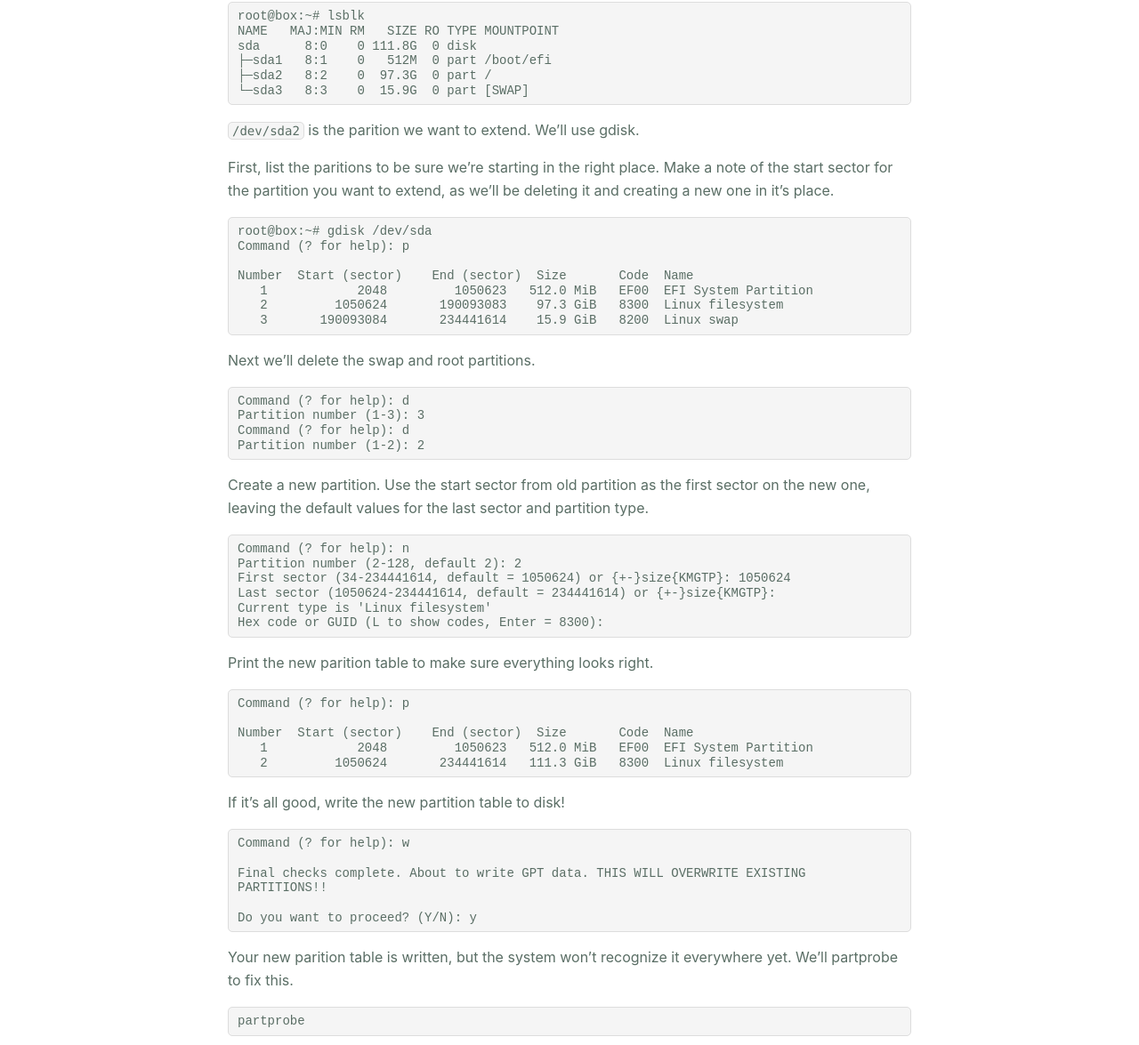
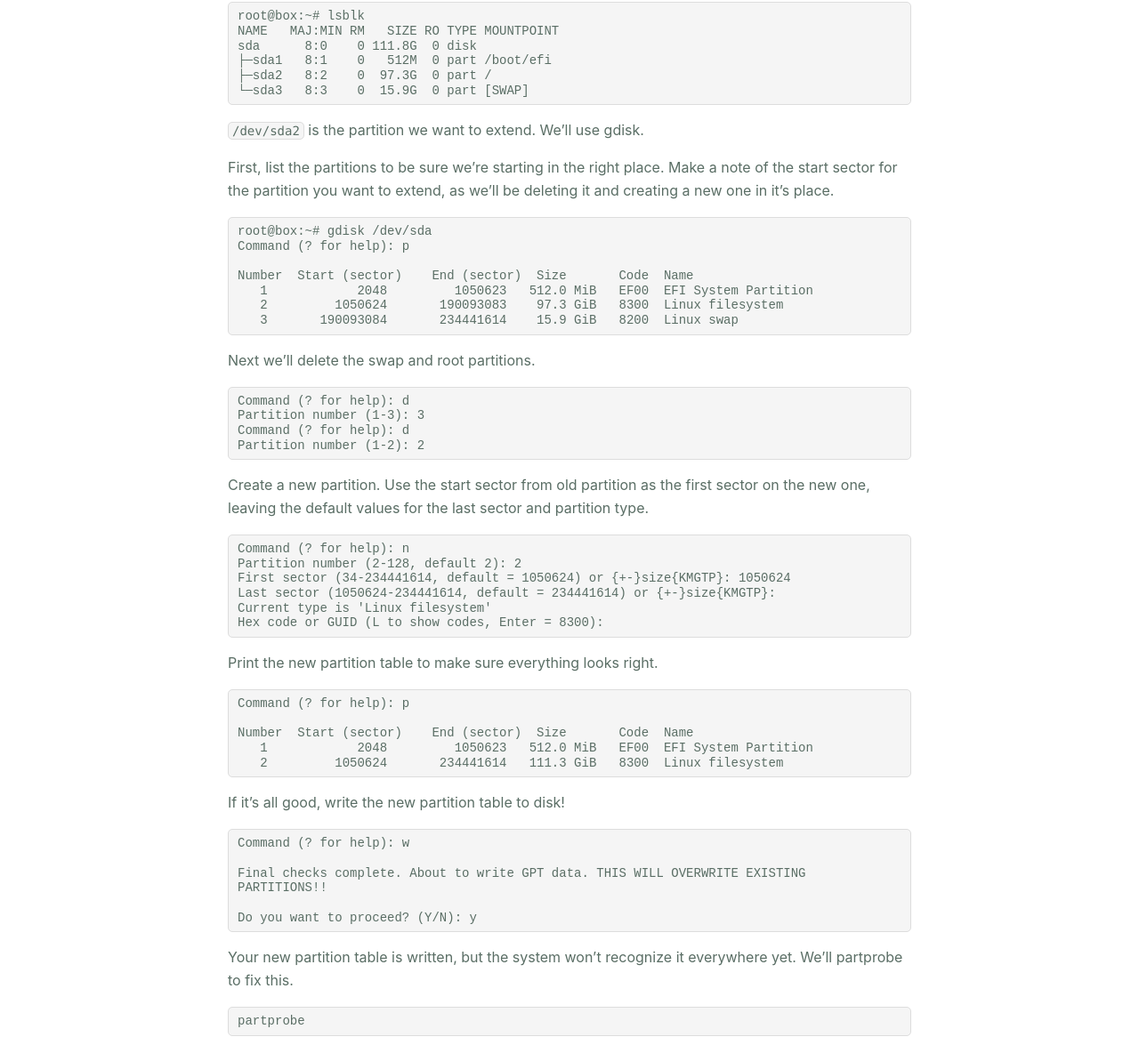
Before and after one commit to Alanaktion/alanaktion.github.io, a Jekyll site: the page built from _posts/2016-09-14-expand-live-filesystem.md, in a window 1280 px wide. Shown: the part 430-1605 px from the top of the page at 89% size. Built offline with Jekyll 4.4.1, drawn with Linux system fonts in a browser that asks for light colours.

Commit message:
Fixing some typos
Apparently I have a hard time spelling "partition" :P

````diff
--- a/_posts/2016-09-14-expand-live-filesystem.md
+++ b/_posts/2016-09-14-expand-live-filesystem.md
@@ -17,9 +17,9 @@ sda      8:0    0 111.8G  0 disk
 └─sda3   8:3    0  15.9G  0 part [SWAP]
 ```
 
-`/dev/sda2` is the parition we want to extend. We'll use gdisk.
+`/dev/sda2` is the partition we want to extend. We'll use gdisk.
 
-First, list the paritions to be sure we're starting in the right place. Make a note of the start sector for the partition you want to extend, as we'll be deleting it and creating a new one in it's place.
+First, list the partitions to be sure we're starting in the right place. Make a note of the start sector for the partition you want to extend, as we'll be deleting it and creating a new one in it's place.
 
 ```
 root@box:~# gdisk /dev/sda
@@ -51,7 +51,7 @@ Current type is 'Linux filesystem'
 Hex code or GUID (L to show codes, Enter = 8300):
 ```
 
-Print the new parition table to make sure everything looks right.
+Print the new partition table to make sure everything looks right.
 
 ```
 Command (? for help): p
@@ -72,7 +72,7 @@ PARTITIONS!!
 Do you want to proceed? (Y/N): y
 ```
 
-Your new parition table is written, but the system won't recognize it everywhere yet. We'll partprobe to fix this.
+Your new partition table is written, but the system won't recognize it everywhere yet. We'll partprobe to fix this.
 
 ```
 partprobe
````
Also changed, not shown: _posts/2016-10-18-mysql-backups.md (+2 -2 lines).
